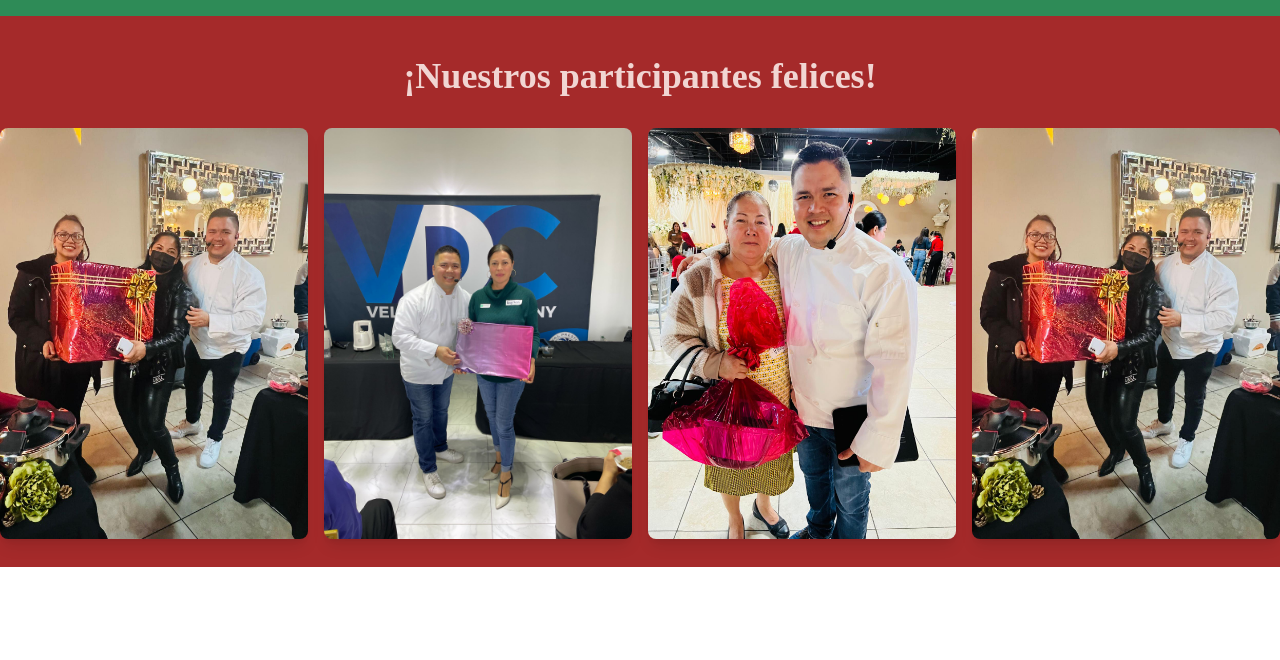
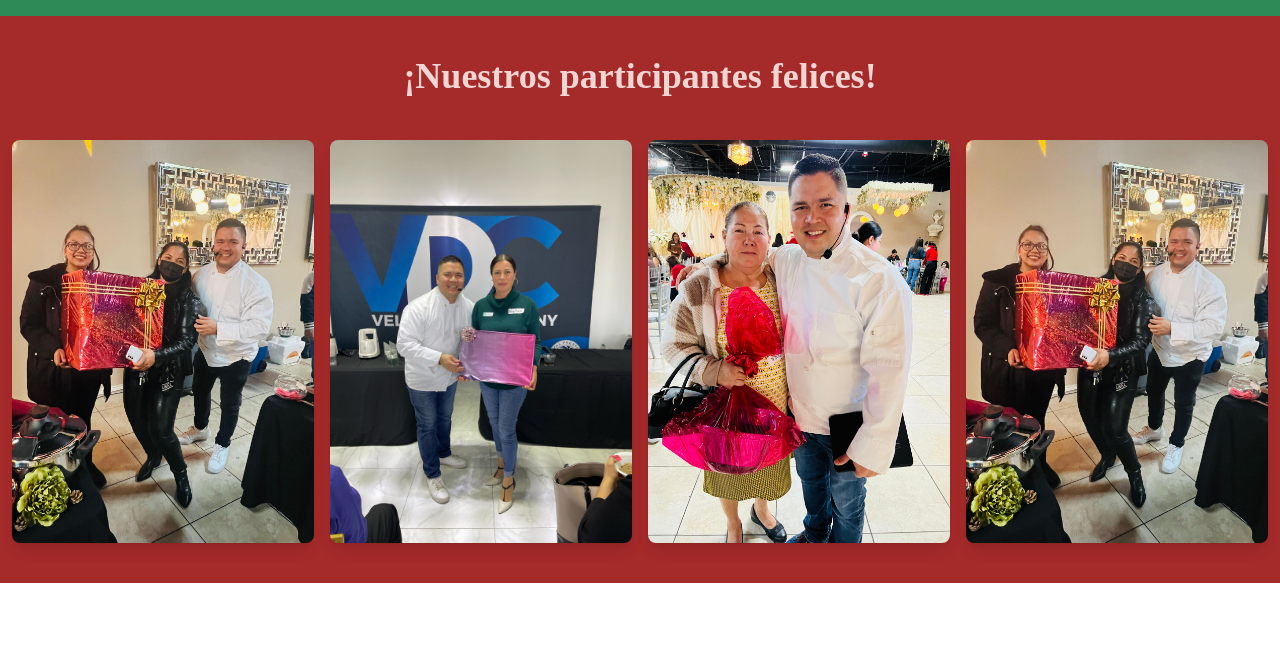
Before and after one commit to rega1237/3r-company-landing, a website built with Vite: page index.html in a window 1280 px wide. Shown: the part 3940-4600 px from the top of the page. Built offline with nearby package versions, Linux system fonts and the light colour scheme; files whose address does not match are found by name; a web font is replaced by a local one.

Commit message:
Add padding to grid layout for improved spacing and responsiveness

```diff
--- a/index.html
+++ b/index.html
@@ -400,7 +400,7 @@
         ¡Nuestros participantes felices!
       </h1>
       <div
-        class="grid grid-cols-1 sm:grid-cols-2 md:grid-cols-3 lg:grid-cols-4 gap-4"
+        class="grid grid-cols-1 sm:grid-cols-2 md:grid-cols-3 lg:grid-cols-4 gap-4 p-3"
       >
         <div
           class="overflow-hidden rounded-lg shadow-lg transition-transform transform hover:scale-105"
```
